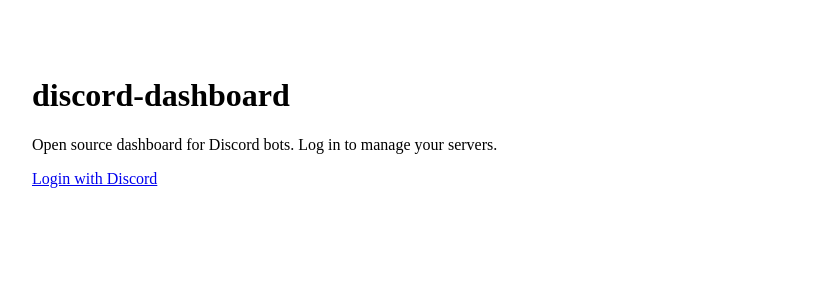
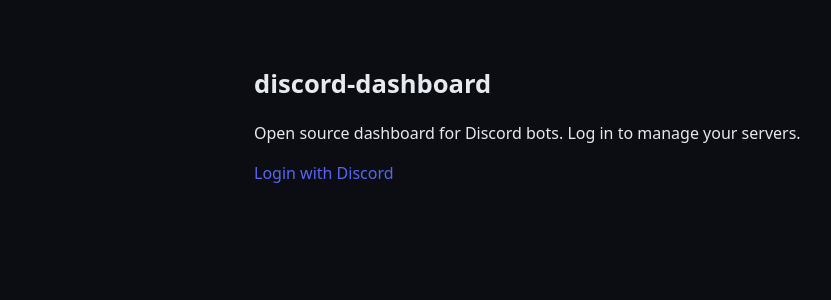
Before and after one commit to Discord-Dashboard/Core, a Next.js app in the folder apps/web/: page / in a window 1280 px wide. Shown: the top 300 px of the page, without its empty margins (24-855 px from the left). Built offline with nearby package versions, Linux system fonts and the light colour scheme.

Commit message:
style the web app with the design tokens

```diff
--- /dev/null
+++ b/apps/web/app/globals.css
@@ -0,0 +1,42 @@
+/* Base styling built on the design tokens, so a theme swap restyles everything. */
+* {
+  box-sizing: border-box;
+}
+body {
+  margin: 0;
+  background: var(--dd-color-bg);
+  color: var(--dd-color-text);
+  font-family: ui-sans-serif, system-ui, -apple-system, Segoe UI, Roboto, sans-serif;
+  line-height: 1.5;
+}
+a {
+  color: var(--dd-color-primary);
+  text-decoration: none;
+}
+a:hover {
+  text-decoration: underline;
+}
+h1 {
+  font-size: 1.6rem;
+}
+h2 {
+  font-size: 1.15rem;
+  color: var(--dd-color-muted);
+}
+main {
+  max-width: 820px;
+  margin: 0 auto;
+}
+section {
+  background: var(--dd-color-surface);
+  border-radius: var(--dd-radius);
+  padding: 16px 20px;
+}
+input,
+select {
+  background: var(--dd-color-bg);
+  color: var(--dd-color-text);
+  border: 1px solid var(--dd-color-muted);
+  border-radius: 8px;
+  padding: 6px 8px;
+}
--- a/apps/web/app/layout.tsx
+++ b/apps/web/app/layout.tsx
@@ -1,4 +1,5 @@
 import "@discord-dashboard/ui"
+import "./globals.css"
 import type { ReactNode } from "react"
 
 export const metadata = {
```
